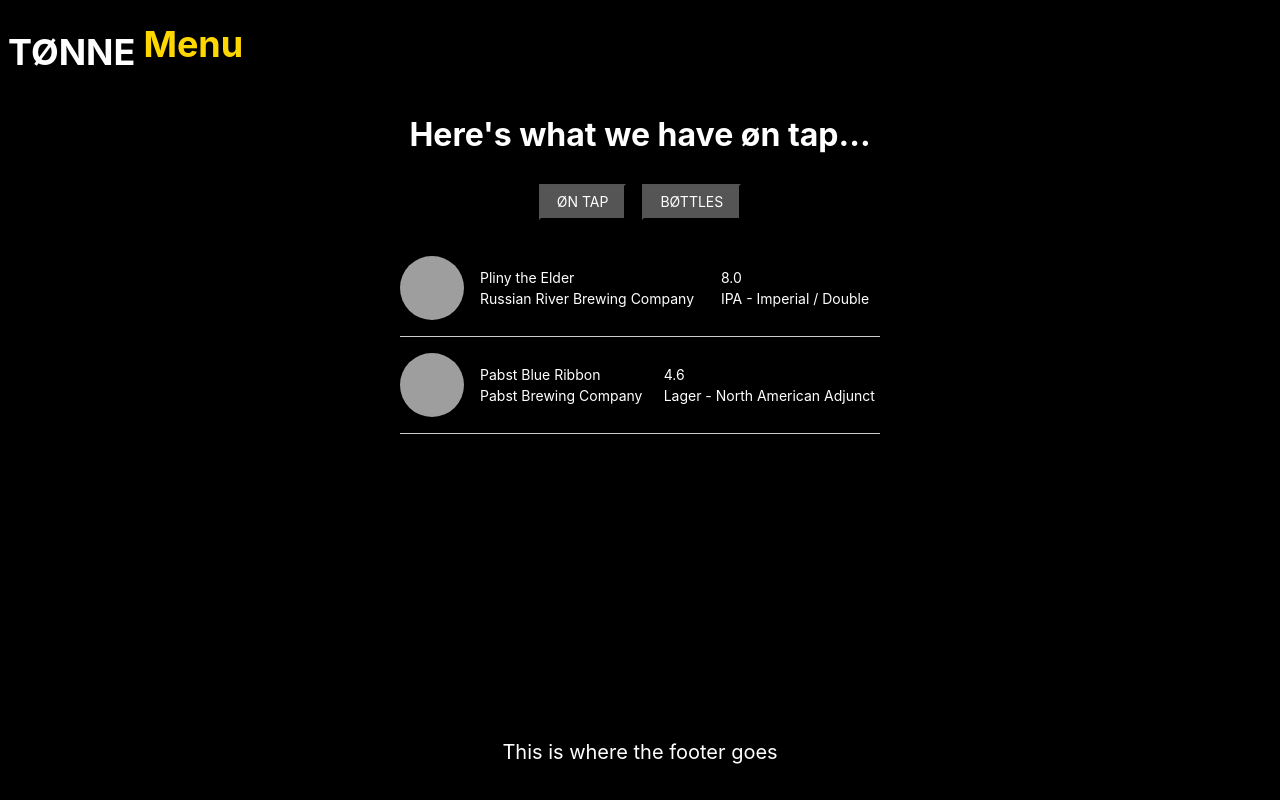
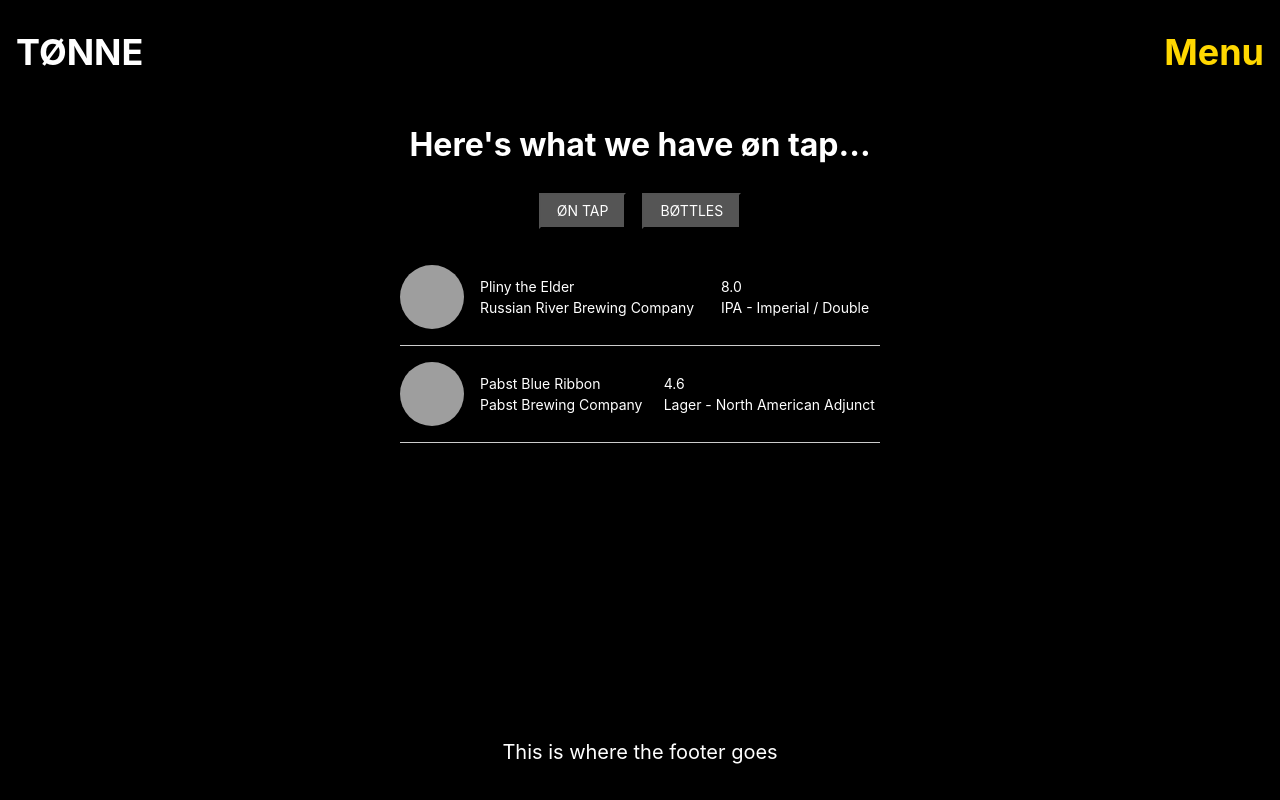
Before and after one commit to mrsomia/tonne, a Gatsby site: page /menu in a window 1280 px wide. Built offline with nearby package versions, Linux system fonts and the light colour scheme; Gatsby itself is replaced by a stand-in of ours; grey boxes are pictures that could not be loaded.

Commit message:
refactors css for not small displays

```diff
--- a/src/components/header3.css
+++ b/src/components/header3.css
@@ -10,24 +10,30 @@
 */
 .nav {
   /* Height & width depends on how you want to reveal the overlay (see JS below) */
-  height: 6em;
+  /* height: 6em; */
   width: 100%;
-  position: relative; /* Stay in place */
-  z-index: 1; /* Sit on top */
-  left: 0;
-  top: 0;
   background-color: rgb(0, 0, 0); /* Black fallback color */
-  overflow-y: hidden; /* Disable vertical scroll */
-  transition: 0.5s; /* 0.5 second transition effect to slide in or slide down the overlay (height or width, depending on reveal) */
 }
 
-.nav-open {
-  height: 100%;
-  position: fixed;
-  background-color: rgba(0, 0, 0, 0.9)
+@media screen and (max-width: 30em){
+  .nav {
+    height: 6em;
+    overflow-y: hidden; /* Disable vertical scroll */
+    transition: 0.5s; /* 0.5 second transition effect to slide in or slide down the overlay (height or width, depending on reveal) */
+  }
+
+  .nav-open {
+    height: 100%;
+    z-index: 1; /* Sit on top */
+    position: fixed;
+    background-color: rgba(0, 0, 0, 1);
+    left: 0;
+    top: 0;
+  }
 }
 
-.navToggle {
-  top: 0px;
-  right: 0px
+@media screen and (min-width: 30em) {
+  .menu-push-left {
+    margin-right: auto;
+  }
 }
--- a/src/components/header3.js
+++ b/src/components/header3.js
@@ -27,14 +27,14 @@
   const toggleNav = () => {document.getElementById("navigation").classList.toggle("nav-open")}
   return(
     <div className="nav flex flex-column flex-row-ns" id="navigation">
-        <div className="title pa2 tc">
+        <div className="title pa2 ph3 tc menu-push-left">
           <Link to="/" className="no-underline white" onClick={toggleNav}>
             <h1 className="f2">{siteTitle}</h1>
           </Link>
         </div>
         <div className="tc">
           <Link to="/menu" className="no-underline yellow" onClick={toggleNav}>
-            <h1 className="f2">Menu</h1>
+            <h1 className="f2 pa2 ph3">Menu</h1>
           </Link>
         </div>
         <span className="white pointer absolute top-0 right-0 pa3 f1 dn-ns"
```
